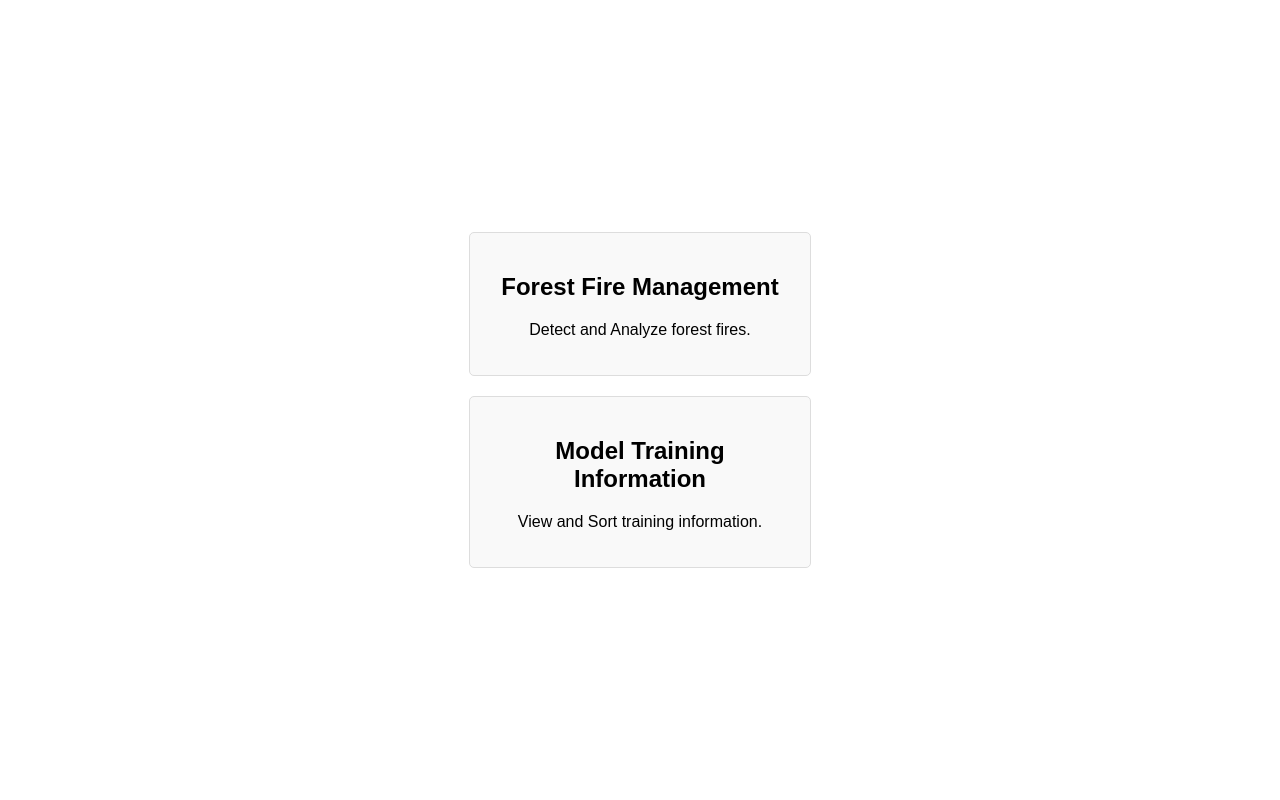
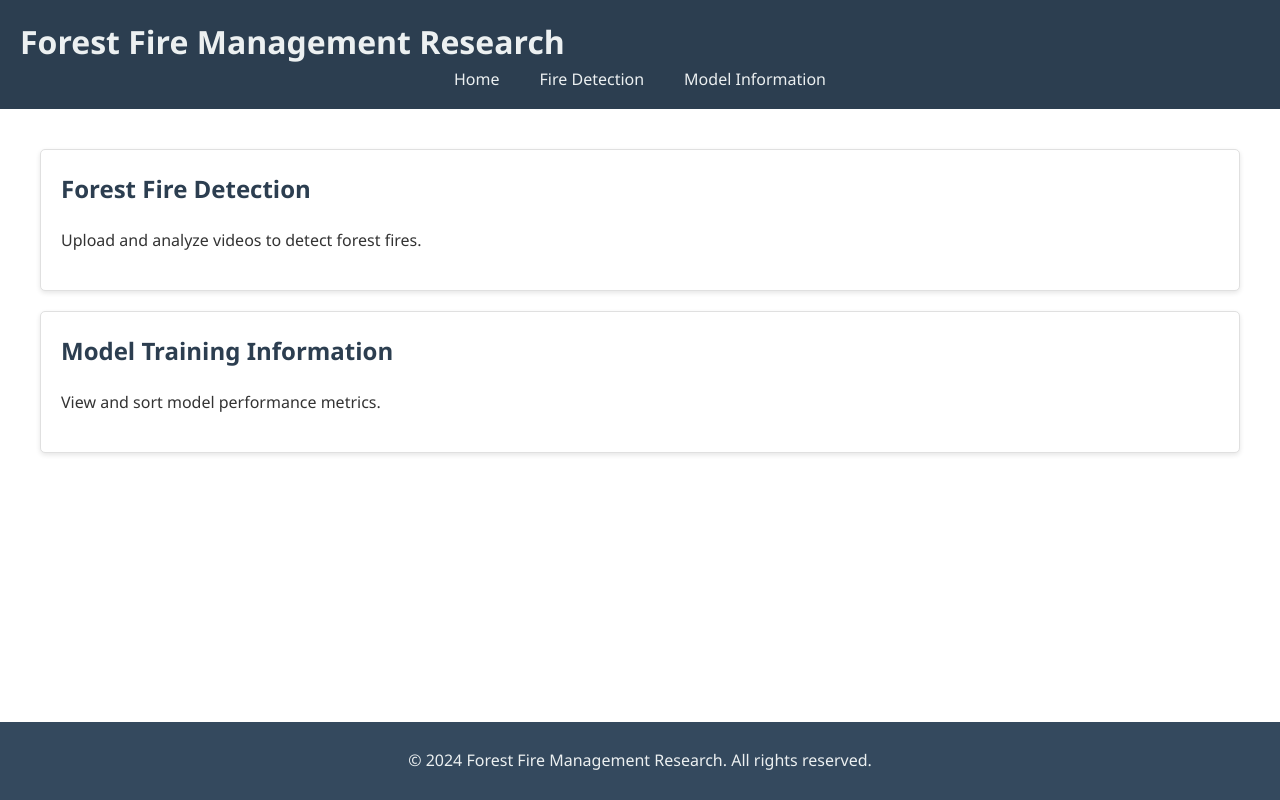
Before and after one commit to akdasUAF/ForestFireTracking, a Flask app: page / in a window 1280 px wide. Run offline with Flask 3, Linux system fonts and the light colour scheme.

Commit message:
UI change & Load Optimization

```diff
--- a/srcVikas/code_web/app.py
+++ b/srcVikas/code_web/app.py
@@ -7,10 +7,12 @@ from flask_socketio import SocketIO, emit
 from flask import Flask, render_template, request, jsonify
 from fire_flow import fire_pixel_segmentation, fire_flow
 from smoke_flow import smoke_pixel_segmentation, smoke_flow
-from yolo_detection import run_yolo
+from yolo_detection import run_yolo, load_model
 
 app = Flask(__name__)
 socketio = SocketIO(app)
+
+load_model()
 
 UPLOAD_FOLDER = 'static/uploads'
 app.config['UPLOAD_FOLDER'] = UPLOAD_FOLDER
@@ -61,15 +63,24 @@ def handle_upload():
         thread2.start()
         thread1.join()
         thread2.join()
+        os.unlink(video_path)
+
         return jsonify({'result': "Video successfully processed"})
     elif is_camera_stable:
         process_stable_camera(video_path)
+        os.unlink(video_path)
+
         return jsonify({'result': "Video successfully processed"})
     elif run_yolo_detection:
         process_yolo_detection(video_path)
+        os.unlink(video_path)
+
         return jsonify({'result': "Video successfully processed"})
     else:
+        os.unlink(video_path)
+
         return jsonify({'error': 'Error processing video'})
+
 
 def process_stable_camera(video_path):
     global size_factor
@@ -109,7 +120,7 @@ def process_stable_camera(video_path):
         row3 = np.hstack((s_mask, smoke_frame))
 
         final_frame = np.vstack((row1, row2, row3))
-        # print(final_frame.shape)
+        print(final_frame.shape)
 
         _, buffer = cv2.imencode('.jpg', final_frame)
         img_str = base64.b64encode(buffer).decode('utf-8')
@@ -120,24 +131,17 @@ def process_stable_camera(video_path):
             break
     cap.release()
 
+
 def process_yolo_detection(video_path):
-    global size_factor
 
     cap = cv2.VideoCapture(video_path)
-    _, first_frame = cap.read()
-    height, width = first_frame.shape[:2]
-    new_width = width // size_factor
-    new_height = height // size_factor
-
 
     while cap.isOpened() and threads:
         ret, frame = cap.read()
         if not ret:
             break
 
-        im = cv2.resize(frame, (new_width, new_height))
-
-        yolo_frame = run_yolo(im)
+        yolo_frame = run_yolo(frame)
 
         _, buffer = cv2.imencode('.jpg', yolo_frame)
         img_str = base64.b64encode(buffer).decode('utf-8')
--- a/srcVikas/code_web/static/css/styles.css
+++ b/srcVikas/code_web/static/css/styles.css
@@ -1,115 +1,210 @@
+/* Global Styles */
 body {
-  font-family: Arial, sans-serif;
+  font-family: 'Segoe UI', Tahoma, Geneva, Verdana, sans-serif;
   margin: 0;
   padding: 0;
   box-sizing: border-box;
-}
-
-h1 {
-  text-align: center;
-  margin-top: 20px;
+  color: #333;
+  line-height: 1.6;
 }
 
 .container {
-  display: flex;
-  flex-direction: column;
-  align-items: center;
-  justify-content: center;
-  height: 100vh;
+  max-width: 1200px;
+  margin: 0 auto;
+  padding: 20px;
 }
 
+/* Header Styles */
+header {
+  background-color: #2c3e50;
+  color: #ecf0f1;
+  padding: 1rem 0;
+}
+
+header h1 {
+  margin: 0;
+  padding: 0 20px;
+}
+
+nav ul {
+  list-style-type: none;
+  padding: 0;
+  margin: 0;
+  display: flex;
+  justify-content: center;
+}
+
+nav ul li {
+  margin: 0 10px;
+}
+
+nav ul li a {
+  color: #ecf0f1;
+  text-decoration: none;
+  padding: 5px 10px;
+  border-radius: 3px;
+  transition: background-color 0.3s;
+}
+
+nav ul li a:hover {
+  background-color: #34495e;
+}
+
+/* Main Page Styles */
 .card {
-  background-color: #f9f9f9;
-  border: 1px solid #ddd;
+  background-color: #fff;
+  border: 1px solid #e0e0e0;
   border-radius: 5px;
   padding: 20px;
-  margin: 10px;
-  width: 300px;
-  text-align: center;
+  margin: 20px 0;
+  box-shadow: 0 2px 5px rgba(0, 0, 0, 0.1);
+  transition: transform 0.3s, box-shadow 0.3s;
   cursor: pointer;
-  transition: transform 0.2s;
 }
 
 .card:hover {
-  transform: scale(1.05);
+  transform: translateY(-5px);
+  box-shadow: 0 5px 15px rgba(0, 0, 0, 0.1);
 }
 
-table {
-  width: 80%;
-  border-collapse: collapse;
-  border: 2px solid black;
-  margin-top: 20px;
+.card h2 {
+  color: #2c3e50;
+  margin-top: 0;
 }
 
-th,
-td {
+/* Table Styles */
+table {
+  width: 100%;
+  border-collapse: collapse;
+  margin-top: 20px;
+  background-color: #fff;
+  box-shadow: 0 2px 5px rgba(0, 0, 0, 0.1);
+}
+
+th, td {
   padding: 12px 15px;
   text-align: left;
+  border-bottom: 1px solid #e0e0e0;
 }
 
 th {
   background-color: #3498db;
   color: #fff;
   cursor: pointer;
+  transition: background-color 0.3s;
+}
+
+th:hover {
+  background-color: #2980b9;
 }
 
 tr:nth-child(even) {
-  background-color: #f2f2f2;
+  background-color: #f9f9f9;
 }
 
 tr:hover {
-  background-color: #ddd;
+  background-color: #f1f1f1;
 }
 
+/* Form Styles */
 #uploadForm {
-  display: flex;
-  flex-direction: column;
-  align-items: flex-start;
-  background: #ececec;
-  padding: 0px 10px;
-  border-radius: 3px;
-  margin: 20px;
-}
-
-#uploadForm label,
-#uploadForm input,
-#uploadForm button {
-  margin: 10px;
+  background-color: #f9f9f9;
+  padding: 20px;
+  border-radius: 5px;
+  margin-bottom: 20px;
 }
 
 .form-group {
-  display: flex;
-  align-items: center;
-  justify-content: center;
-  margin: 10px 0;
+  margin-bottom: 15px;
 }
 
-.form-group label {
-  margin-right: 10px;
+label {
+  display: block;
+  margin-bottom: 5px;
+  font-weight: bold;
 }
 
-#uploadBtn,
-#stopBtn {
-  margin: 20px 10px;
+input[type="file"],
+input[type="number"] {
+  width: 100%;
+  padding: 8px;
+  border: 1px solid #ddd;
+  border-radius: 4px;
+}
+
+input[type="checkbox"] {
+  margin-right: 5px;
+}
+
+button {
   padding: 10px 20px;
-  background-color: #4caf50;
+  background-color: #3498db;
+  color: #fff;
   border: none;
-  color: white;
+  border-radius: 4px;
   cursor: pointer;
+  transition: background-color 0.3s;
+}
+
+button:hover {
+  background-color: #2980b9;
 }
 
 #stopBtn {
-  background-color: #f44336;
+  background-color: #e74c3c;
 }
 
+#stopBtn:hover {
+  background-color: #c0392b;
+}
+
+/* Video Frame Styles */
 #videoFrames {
   display: flex;
   flex-direction: column;
   align-items: center;
-  margin: 0;
+  gap: 20px;
+  margin-bottom: 70px;
 }
 
 #stableFrames, #yoloFrames {
-  width: 95%;
-  object-fit: cover;
+  max-width: 100%;
+  height: auto;
+  border: 1px solid #ddd;
+  border-radius: 4px;
 }
+
+/* Footer Styles */
+footer {
+  background-color: #34495e;
+  color: #ecf0f1;
+  text-align: center;
+  padding: 10px 0;
+  position: fixed;
+  bottom: 0;
+  width: 100%;
+}
+
+/* Responsive Design */
+@media (max-width: 768px) {
+  .container {
+      padding: 10px;
+  }
+
+  nav ul {
+      flex-direction: column;
+      align-items: center;
+  }
+
+  nav ul li {
+      margin: 5px 0;
+  }
+
+  table {
+      font-size: 14px;
+  }
+
+  th, td {
+      padding: 8px 10px;
+  }
+}
--- a/srcVikas/code_web/templates/index.html
+++ b/srcVikas/code_web/templates/index.html
@@ -3,19 +3,32 @@
 <head>
     <meta charset="UTF-8">
     <meta name="viewport" content="width=device-width, initial-scale=1.0">
-    <title>Forest Fire Management</title>
-    <link rel="stylesheet" href="{{ url_for('static', filename='css/styles.css') }}">
+    <title>Forest Fire Management Research</title>
+    <link rel="stylesheet" href="{{ url_for('static', filename='/css/styles.css') }}">
 </head>
 <body>
-    <div class="container">
-        <div class="card" onclick="window.location.href='/upload'">
-            <h2>Forest Fire Management</h2>
-            <p>Detect and Analyze forest fires.</p>
-        </div>
-        <div class="card" onclick="window.location.href='/models'">
+    <header>
+        <h1>Forest Fire Management Research</h1>
+        <nav>
+            <ul>
+                <li><a href="/">Home</a></li>
+                <li><a href="/upload">Fire Detection</a></li>
+                <li><a href="/models">Model Information</a></li>
+            </ul>
+        </nav>
+    </header>
+    <main class="container">
+        <section class="card" onclick="window.location.href='/upload'">
+            <h2>Forest Fire Detection</h2>
+            <p>Upload and analyze videos to detect forest fires.</p>
+        </section>
+        <section class="card" onclick="window.location.href='/models'">
             <h2>Model Training Information</h2>
-            <p>View and Sort training information.</p>
-        </div>
-    </div>
+            <p>View and sort model performance metrics.</p>
+        </section>
+    </main>
+    <footer>
+        <p>&copy; 2024 Forest Fire Management Research. All rights reserved.</p>
+    </footer>
 </body>
 </html>
```
Also changed, not shown: srcVikas/code_web/templates/models.html (+21 -11 lines), srcVikas/code_web/templates/upload.html (+39 -18 lines), srcVikas/code_web/yolo_detection.py (+22 -2 lines), 1 other file.
